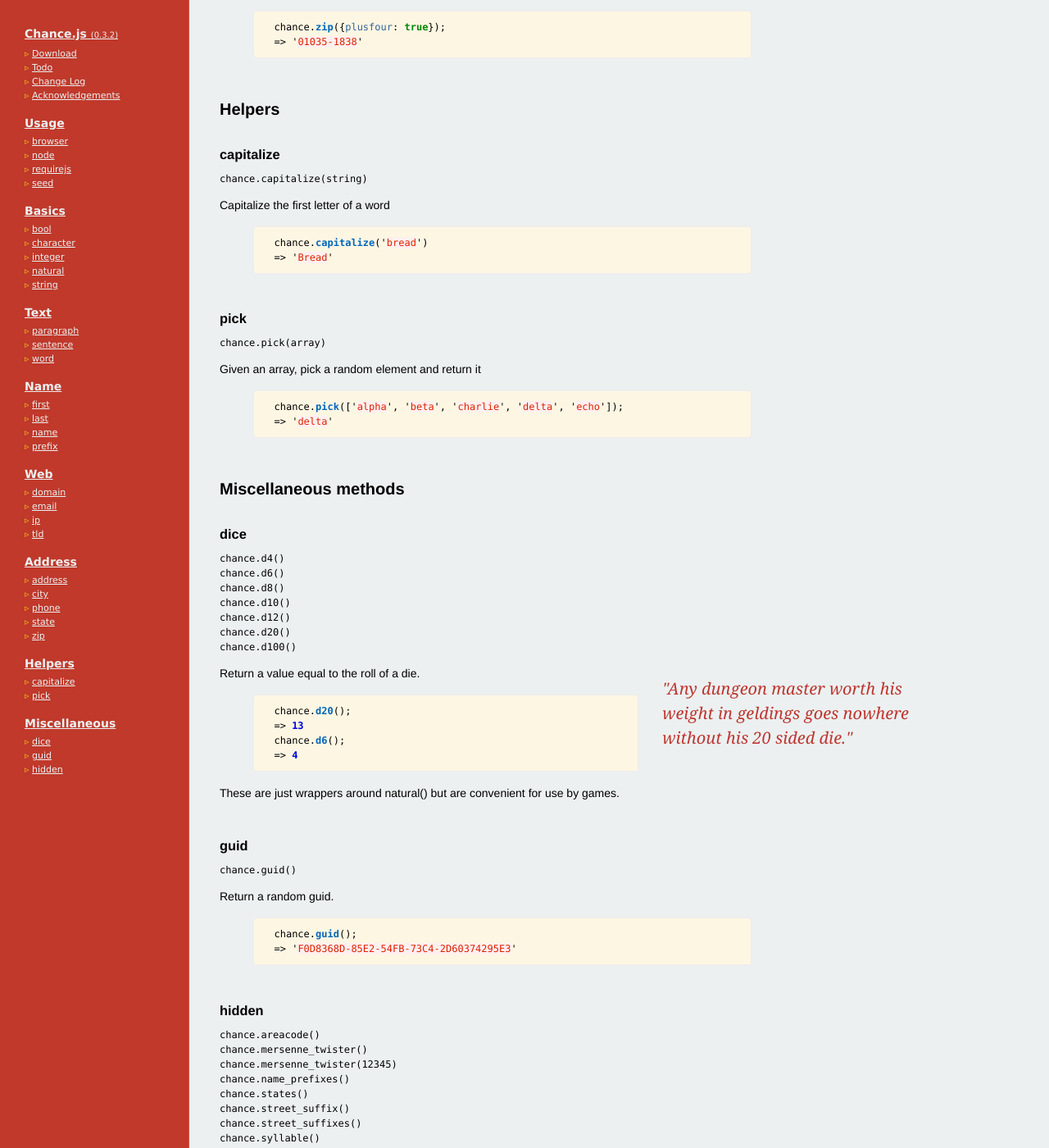
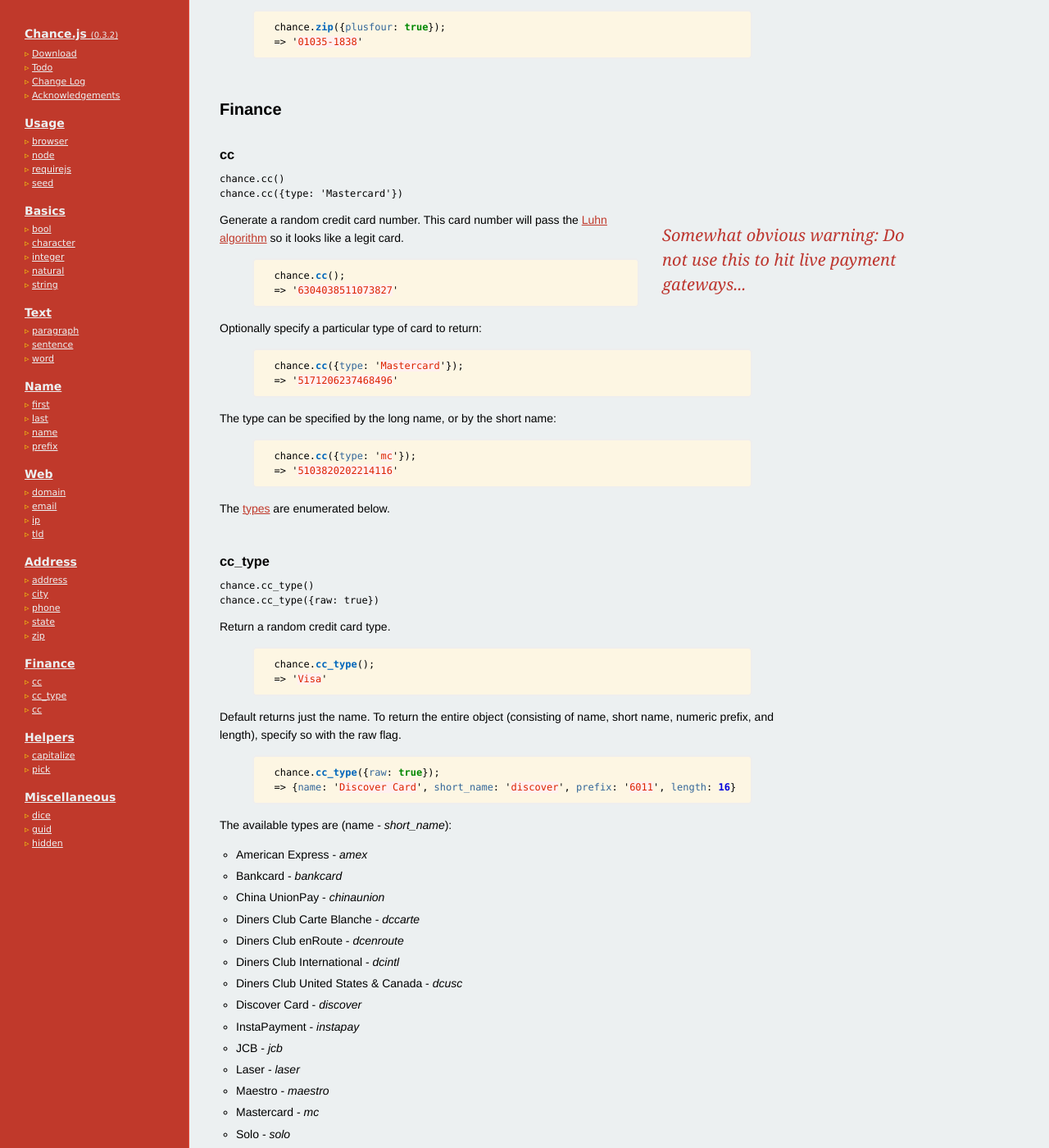
Before and after one commit to chancejs/chancejs, a Jekyll site: the page built from index.html, in a window 1280 px wide and 1400 px high, scrolled down 11498 px. Shown: the whole window at 82% size. Built offline with Jekyll 4.4.1, drawn with Linux system fonts in a browser that asks for light colours; Markdown is read by kramdown in place of the engine named in the settings; comment, search, counter and statistics services are not loaded; some of the changed text lies outside the part shown.

Commit message:
Add cc(), cc_type() to docs, start on exp_month, etc.

```diff
--- a/chance.js
+++ b/chance.js
@@ -473,6 +473,81 @@
 
     // -- End Address --
 
+    // -- Credit Card --
+
+    Chance.prototype.cc = function (options) {
+        options = options || {};
+
+        var type, number, to_generate,
+            last = null,
+            digits = ["0", "1", "2", "3", "4", "5", "6", "7", "8", "9"];
+
+        type = (options.type) ?
+                    this.cc_type({ name: options.type, raw: true }) :
+                    this.cc_type({ raw: true });
+        number = type.prefix;
+        to_generate = type.length - type.prefix.length - 1;
+
+        // Generates n - 1 digits
+        for (var i = 0; i < to_generate; i++) {
+            number = number + this.integer({min: 0, max: 9}).toString();
+        }
+
+        // Generates the last digit according to Luhn algorithm
+        do {
+            last = digits.splice(0, 1);
+        } while (!this.luhn_check(number + last));
+
+        return number + last;
+    };
+
+    Chance.prototype.cc_types = function () {
+        // http://en.wikipedia.org/wiki/Bank_card_number#Issuer_identification_number_.28IIN.29
+        return [
+            {name: "American Express", prefix: '34', length: 15},
+            {name: "Bankcard", prefix: '5610', length: 16},
+            {name: "China UnionPay", prefix: '62', length: 16},
+            {name: "Diners Club Carte Blanche", prefix: '300', length: 14},
+            {name: "Diners Club enRoute", prefix: '2014', length: 15},
+            {name: "Diners Club International", prefix: '36', length: 14},
+            {name: "Diners Club United States & Canada", prefix: '54', length: 16},
+            {name: "Discover Card", prefix: '6011', length: 16},
+            {name: "InstaPayment", prefix: '637', length: 16},
+            {name: "JCB", prefix: '3528', length: 16},
+            {name: "Laser", prefix: '6304', length: 16},
+            {name: "Maestro", prefix: '5018', length: 16},
+            {name: "Mastercard", prefix: '51', length: 16},
+            {name: "Solo", prefix: '6334', length: 16},
+            {name: "Switch", prefix: '4903', length: 16},
+            {name: "Visa", prefix: '4', length: 16},
+            {name: "Visa Electron", prefix: '4026', length: 16}
+        ];
+    };
+
+    Chance.prototype.cc_type = function (options) {
+        options = options || {};
+        var types = this.cc_types(),
+            type = null;
+
+        if (options.name) {
+            for (var i = 0; i < types.length; i++) {
+                if (types[i].name === options.name) {
+                    type = types[i];
+                    break;
+                }
+            }
+            if (type === null) {
+                throw new Error("Credit card type '" + options.name + "'' is not suppoted");
+            }
+        } else {
+            type = this.pick(types);
+        }
+
+        return options.raw ? type : type.name;
+    };
+
+    // -- End Credit Card
+
     // -- Miscellaneous --
 
     // Dice - For all the board game geeks out there, myself included ;)
@@ -497,6 +572,14 @@
 
     Chance.prototype.mersenne_twister = function (seed) {
         return new MersenneTwister(seed);
+    };
+
+    Chance.prototype.luhn_check = function (num) {
+        var luhnArr = [[0, 2, 4, 6, 8, 1, 3, 5, 7, 9], [0, 1, 2, 3, 4, 5, 6, 7, 8, 9]], sum = 0;
+        num.toString().replace(/\D+/g, "").replace(/[\d]/g, function (c, p, o) {
+            sum += luhnArr[(o.length - p) & 1][parseInt(c, 10)];
+        });
+        return (sum % 10 === 0) && (sum > 0);
     };
 
     // -- End Miscellaneous --
--- a/index.html
+++ b/index.html
@@ -44,6 +44,10 @@
 
   <a class=toc_title href="#address">Address</a>
   {% assign posts = site.categories.address %}
+  {% include methods_sidebar.html %}
+
+  <a class=toc_title href="#finance">Finance</a>
+  {% assign posts = site.categories.finance %}
   {% include methods_sidebar.html %}
 
   <a class=toc_title href="#helpers">Helpers</a>
@@ -131,6 +135,10 @@
 
     <h2 id="text">Address</h2>
     {% assign posts = site.categories.address %}
+    {% include methods_full.html %}
+
+    <h2 id="text">Finance</h2>
+    {% assign posts = site.categories.finance %}
     {% include methods_full.html %}
 
     <h2 id="helpers">Helpers</h2>
```
Also changed, not shown: finance/_posts/.#1900-01-01-exp_month.md (added, +1 -0 lines), finance/_posts/1900-01-01-cc.md (added, +36 -0 lines), finance/_posts/1900-01-01-cc_type.md (added, +41 -0 lines), finance/_posts/1900-01-01-exp_month.md (added, +36 -0 lines), miscellaneous/_posts/1900-01-01-hidden.md (+10 -0 lines).
